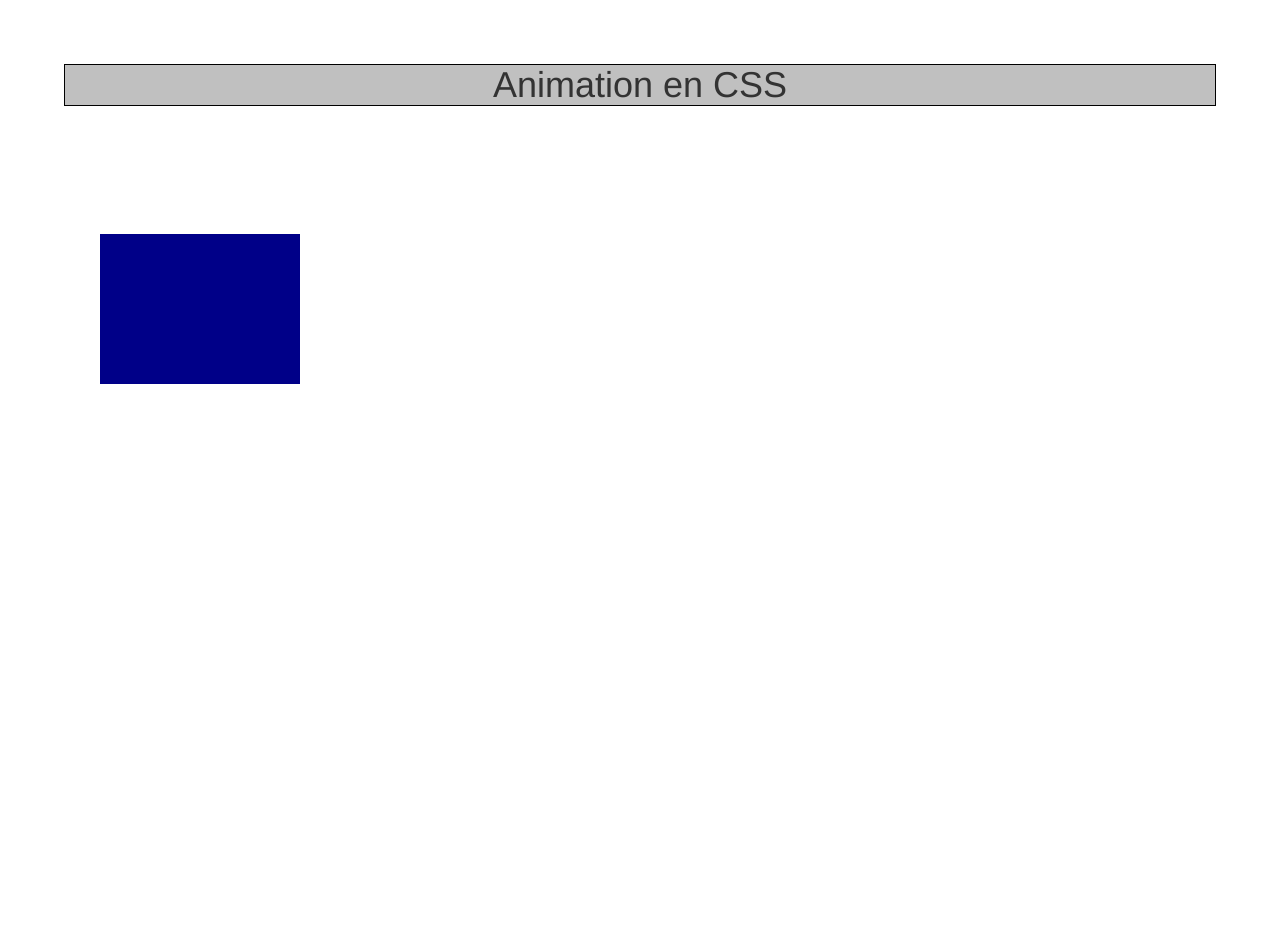
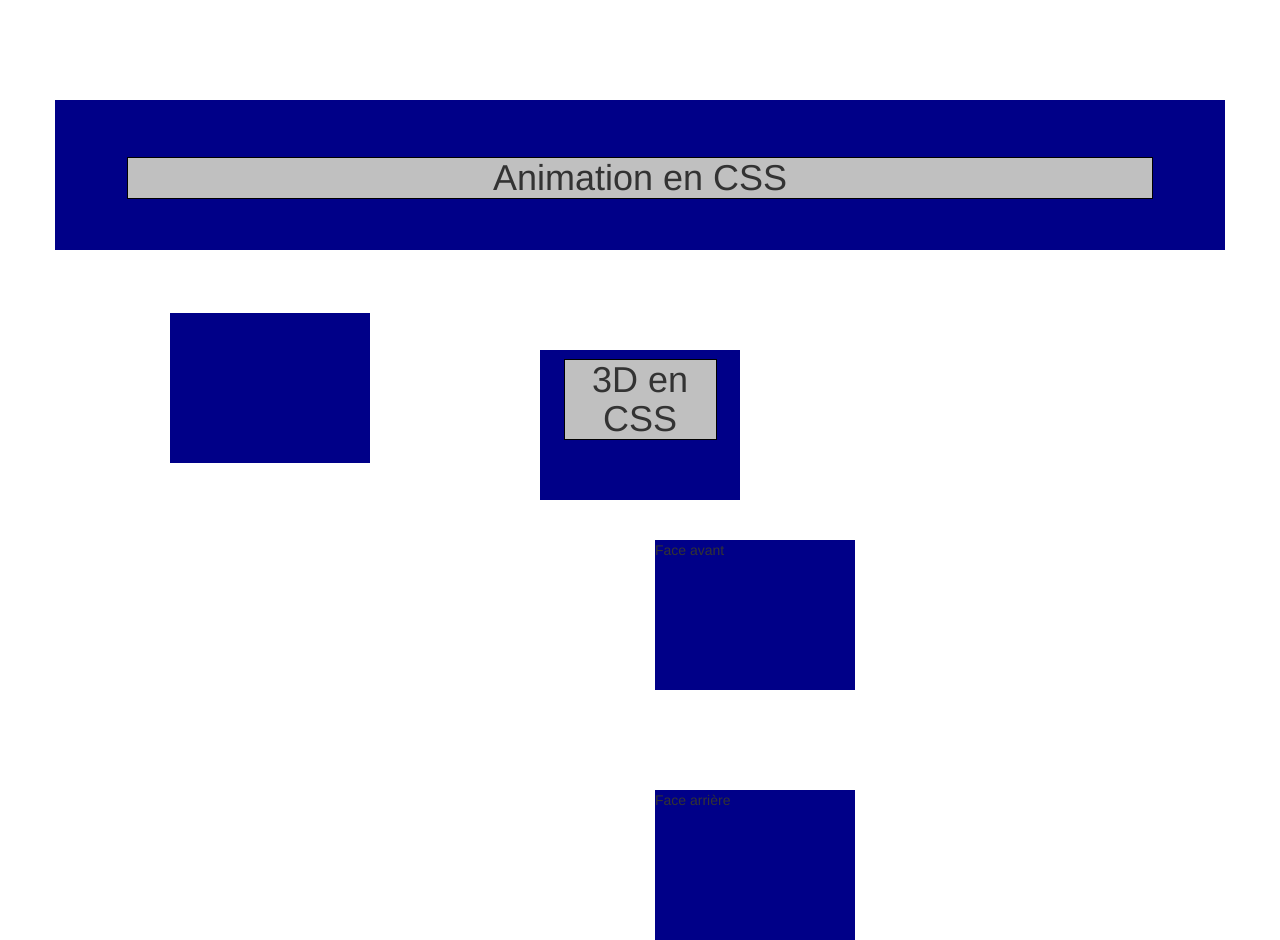
Before and after one commit to princessgirly/animation-css, a plain HTML site: page index.html in a window 1280 px wide. Before the commit the page ends 800 px from the top, so only its background shows below. Drawn offline with nearby package versions, Linux system fonts and the light colour scheme.

Commit message:
Update index.html

```diff
--- a/index.html
+++ b/index.html
@@ -10,7 +10,15 @@
     </head>
 
     <body>
+      <div class="container">
                  <h1>Animation en CSS</h1>
-                 <div></div>
+                 <div class="animation1"></div>
+       </div>
+      <div class="container-fluid">
+                 <h1>3D en CSS</h1>
+                     <div id="devant">Face avant</div>
+                     <div id="derriere">Face arrière</div>
+
+
   </body>
 </html>
```
